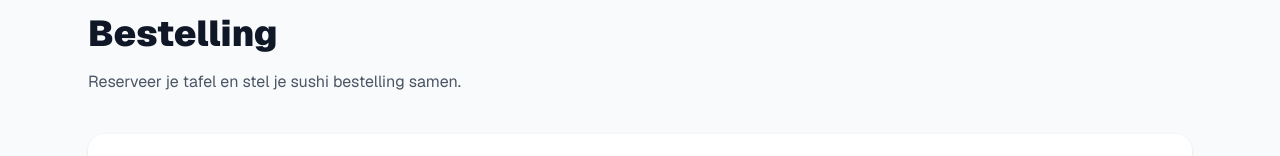
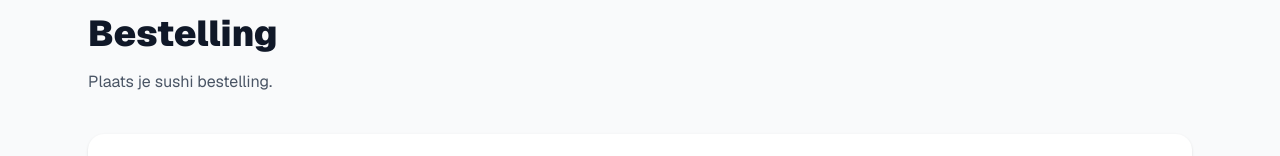
Before and after one commit to toubahmansoor16-sys/healthy-habits-sushi, a Next.js app: page / in a window 1280 px wide. Shown: the part 637-793 px from the top of the page. Built offline with nearby package versions, Linux system fonts and the light colour scheme; no server answers.

Commit message:
update website

```diff
--- a/app/page.tsx
+++ b/app/page.tsx
@@ -319,8 +319,8 @@ const challengeBadge =
 
   <p className="text-gray-600 mb-10">
     {lang === "nl"
-      ? "Reserveer je tafel en stel je sushi bestelling samen."
-      : "Reserve your table and build your sushi order."}
+      ? "Plaats je sushi bestelling."
+      : "Make your sushi order."}
   </p>
 
   <div className="bg-white rounded-2xl shadow p-6 space-y-6">
```
